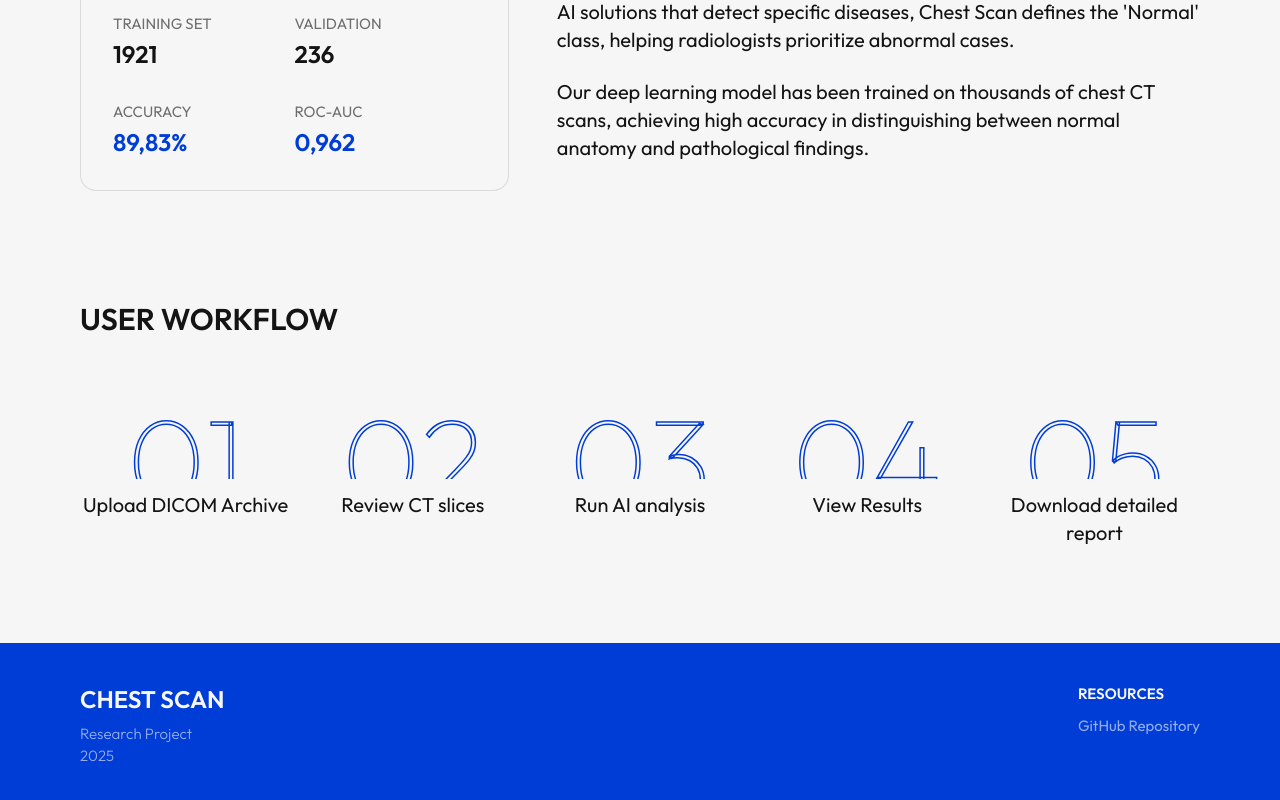
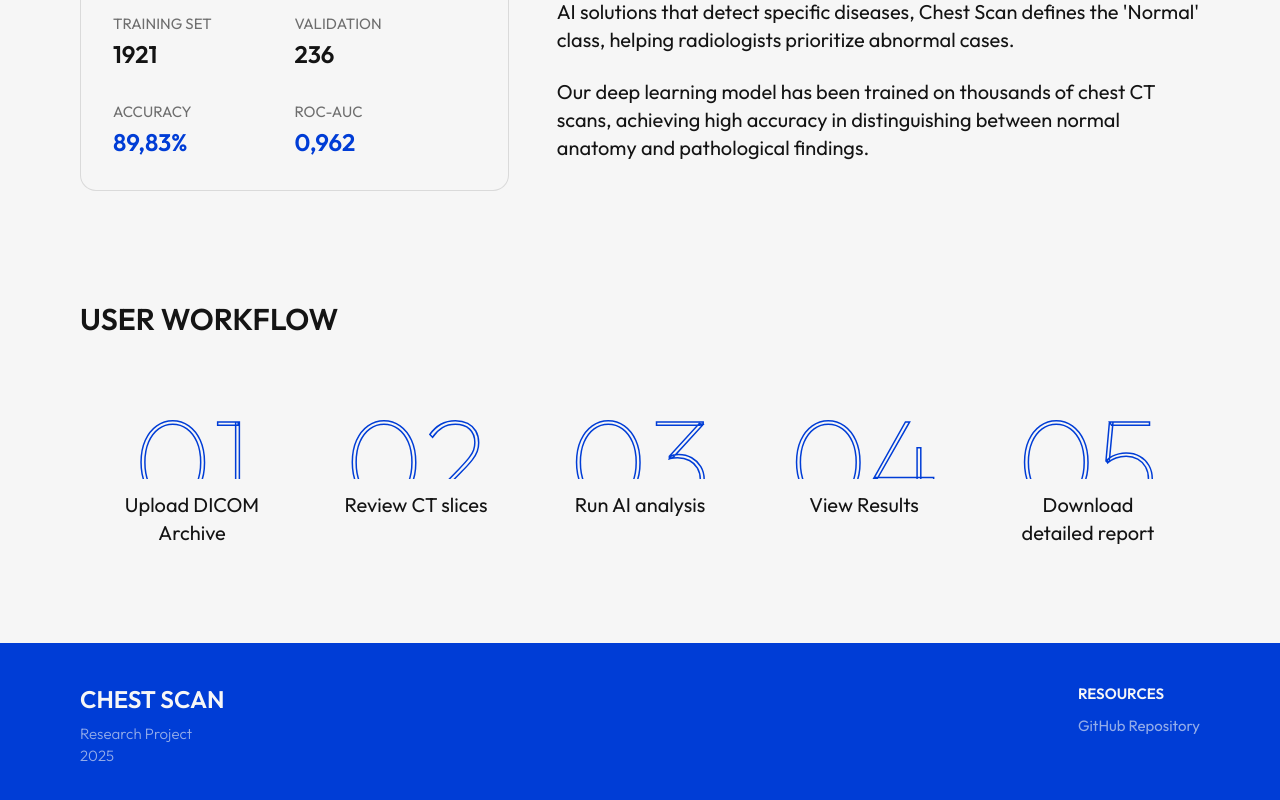
Before and after one commit to hgsihtwh/lung-scan, a React (Vite) app in the folder frontend/: page / in a window 1280 px wide. Shown: the part 1262-2062 px from the top of the page. Built offline with nearby package versions, Linux system fonts and the light colour scheme.

Commit message:
fix: workflow шаги выровнены по центру через flex вместо grid

```diff
--- a/frontend/src/components/layout/About.jsx
+++ b/frontend/src/components/layout/About.jsx
@@ -169,9 +169,9 @@ const About = () => {
               {role === 'patient' ? 'YOUR WORKFLOW' : 'USER WORKFLOW'}
             </h3>
 
-            <div className="grid grid-cols-2 sm:grid-cols-3 md:grid-cols-5 gap-6 sm:gap-4">
+            <div className="flex flex-wrap justify-center gap-x-8 gap-y-8 sm:gap-x-12 lg:gap-x-16">
               {workflowSteps.map((step, index) => (
-                <div key={index} className="flex flex-col items-center text-center">
+                <div key={index} className="flex flex-col items-center text-center w-32 sm:w-36 lg:w-40">
                   <div className="h-[60px] sm:h-[70px] lg:h-[80px] overflow-hidden mb-3">
                     <div
                       className="font-outfit font-thin text-[100px] sm:text-[110px] lg:text-[120px] leading-none select-none"
```
